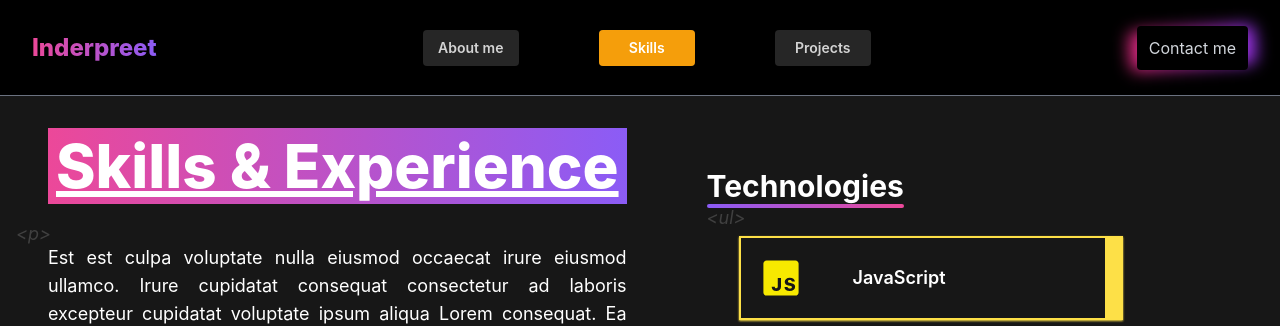
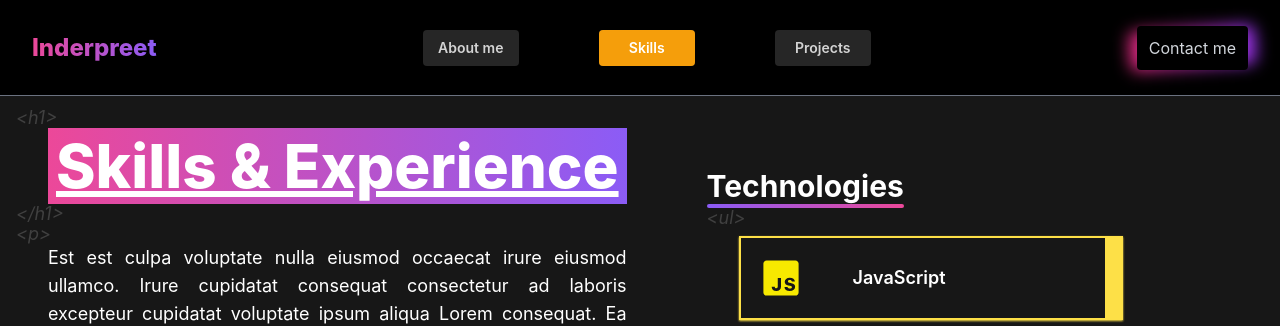
Before and after one commit to Inderpreet-React/portfolio, a React (Create React App) app: page /skills in a window 1280 px wide. Shown: the top 326 px of the page. Built offline with nearby package versions, Linux system fonts and the light colour scheme.

Commit message:
heading design update

```diff
--- a/src/components/Skills.js
+++ b/src/components/Skills.js
@@ -11,12 +11,20 @@ export default function Skills() {
 		<div className="h-full min-h-screen w-full bg-neutral-900 p-6 pt-32 text-white md:p-12 md:pb-0 md:pt-32">
 			<div className="flex h-full w-full flex-col gap-10 md:flex-row md:gap-20">
 				<div className="flex w-full flex-col gap-10 md:w-1/2">
-					<h1 className="max-w-min overflow-hidden text-ellipsis bg-gradient-to-r from-pink-500 to-violet-500 p-2 text-5xl font-extrabold underline md:whitespace-nowrap md:text-6xl">
-						Skills & Experience
-					</h1>
+					<div className="relative">
+						<span className="absolute -top-6 -left-2 text-lg font-normal italic text-neutral-700 md:-left-8">
+							{"<h1>"}
+						</span>
+						<h1 className="relative max-w-min overflow-hidden text-ellipsis bg-gradient-to-r from-pink-500 to-violet-500 p-2 text-5xl font-extrabold underline md:whitespace-nowrap md:text-6xl">
+							Skills & Experience
+						</h1>
+						<span className="absolute -bottom-6 -left-2 text-lg font-normal italic text-neutral-700 md:-left-8">
+							{"</h1>"}
+						</span>
+					</div>
 					<p className="relative text-justify text-lg">
 						<span className="absolute -top-6 -left-2 text-lg font-normal italic text-neutral-700 md:-left-8">
-							{"<p> "}
+							{"<p>"}
 						</span>
 						Est est culpa voluptate nulla eiusmod occaecat irure eiusmod
 						ullamco. Irure cupidatat consequat consectetur ad laboris excepteur
@@ -29,12 +37,12 @@ export default function Skills() {
 						sunt magna. Fugiat nostrud aute magna cupidatat sunt excepteur irure
 						id in officia sit qui.
 						<span className="absolute -bottom-6 -left-2 text-lg font-normal italic text-neutral-700 md:-left-8">
-							{" </p>"}
+							{"</p>"}
 						</span>
 					</p>
 					<p className="relative text-justify text-lg">
 						<span className="absolute -top-6 -left-2 text-lg font-normal italic text-neutral-700 md:-left-8">
-							{"<a> "}
+							{"<a>"}
 						</span>
 						Visit my{" "}
 						<a
@@ -54,7 +62,7 @@ export default function Skills() {
 						</Link>
 						directly.
 						<span className="absolute -bottom-6 -left-2 text-lg font-normal italic text-neutral-700 md:-left-8">
-							{" </a>"}
+							{"</a>"}
 						</span>
 					</p>
 				</div>
@@ -64,7 +72,7 @@ export default function Skills() {
 					</h3>
 					<div className="relative md:ml-8">
 						<span className="absolute -top-4 -left-2 text-lg font-normal italic text-neutral-700 md:-left-8">
-							{"<ul> "}
+							{"<ul>"}
 						</span>
 						<div className="relative mt-4 flex items-center gap-4 border-2 border-yellow-300 p-4 text-lg font-semibold shadow-sm shadow-yellow-300 transition-all after:absolute after:right-0 after:top-0 after:h-full after:w-4 after:bg-yellow-300 hover:shadow-lg hover:shadow-yellow-300 md:w-96">
 							<div className="w-20">
@@ -97,7 +105,7 @@ export default function Skills() {
 							<span>Tailwind</span>
 						</div>
 						<span className="absolute -bottom-6 -left-2 text-lg font-normal italic text-neutral-700 md:-left-8">
-							{" </ul>"}
+							{"</ul>"}
 						</span>
 					</div>
 				</div>
```
